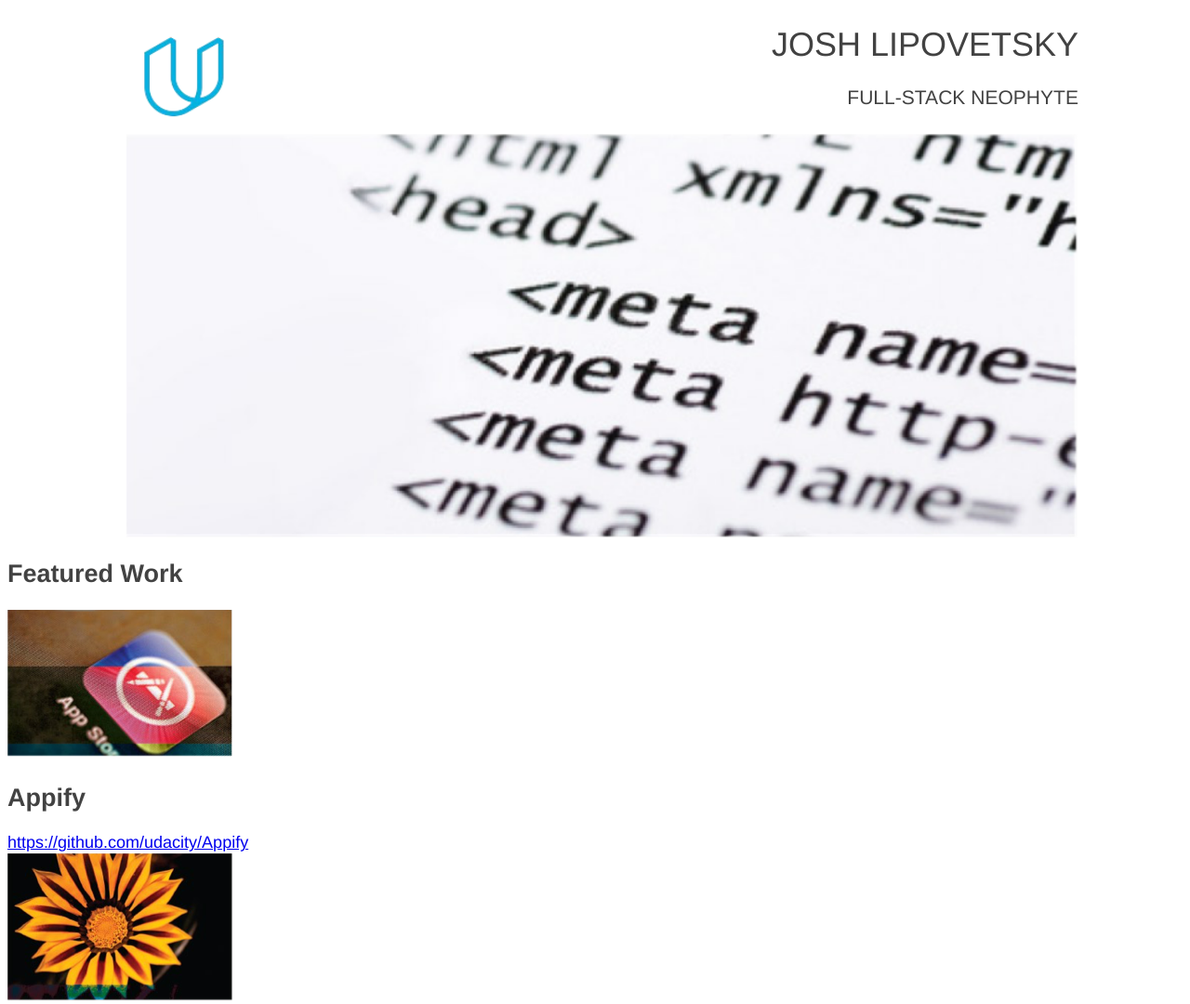
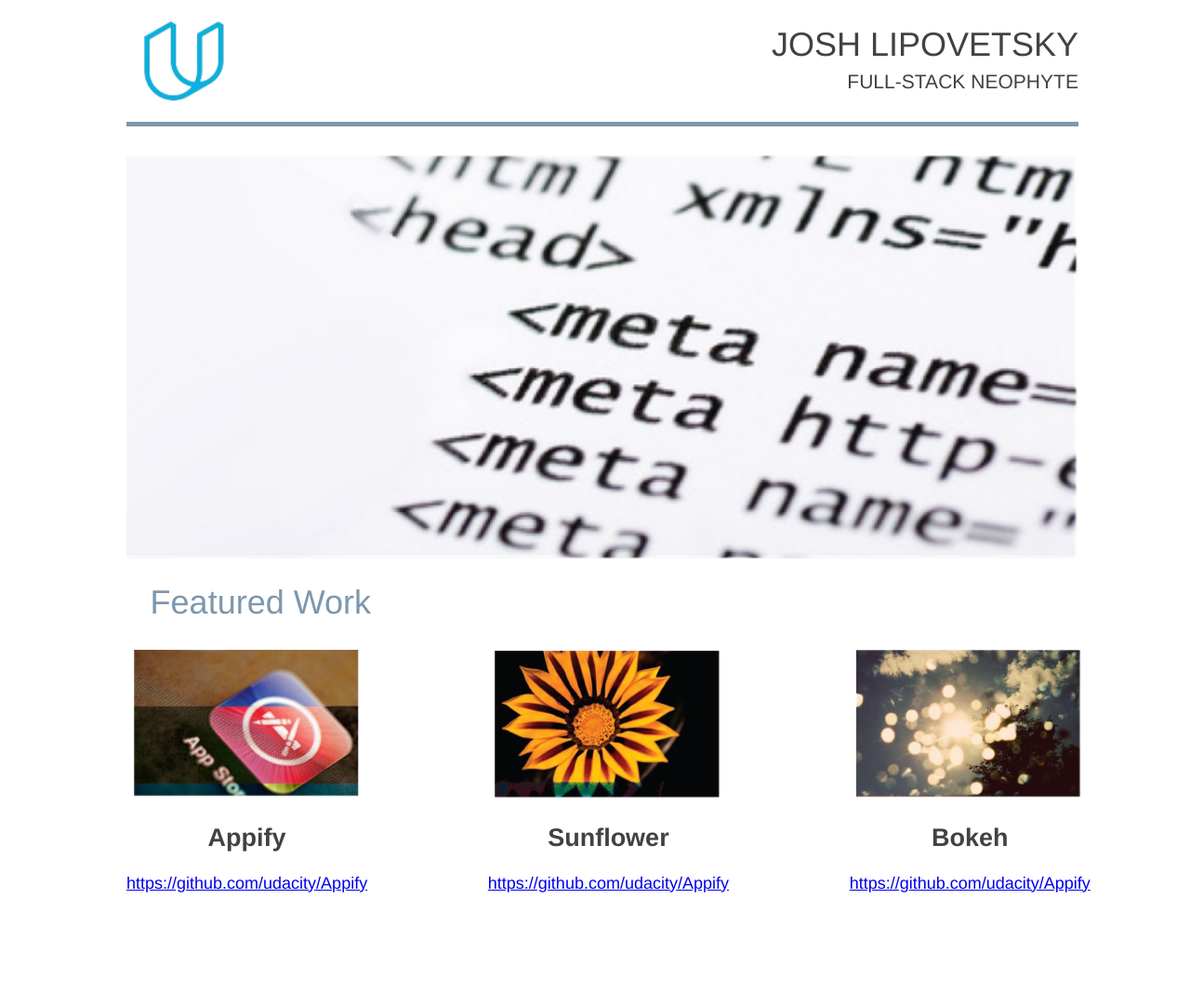
Before and after one commit to lipovetsky/FSND-Portfolio, a plain HTML site: page index.html in a window 1280 px wide. Shown: the part 5-1085 px from the top of the page at 93% size. After the commit the page ends 974 px from the top, so only its background shows below. Drawn offline with Linux system fonts and the light colour scheme.

Commit message:
Add styling to Featured Work Boxes

```diff
--- a/index.html
+++ b/index.html
@@ -11,14 +11,14 @@
       <img class="headerlogo" src="logo.png" alt="Page Logo">
       <div class="headertext">
         <h1>JOSH LIPOVETSKY</h1>
-        <h3>FULL-STACK NEOPHYTE</h3>
+        <h3 class="subtitle">FULL-STACK NEOPHYTE</h3>
       </div>
     </header>
 
     <img class="mainimage" src ="mainimage.png" alt="Main Image">
 
+    <h1 class ="featuredworktext">Featured Work</h1>
     <section class="featuredwork">
-      <h2>Featured Work</h2>
       <section class="project1">
         <img class="projectimage" src="projectimage1.png" alt="Project Image 1">
         <h2 class="projecttitle">Appify</h2>
--- a/main.css
+++ b/main.css
@@ -27,8 +27,9 @@ header, section {
 
 header {
   width: 100%;
-  display: inline-flex;
+  display: flex;
   flex-direction: row;
+  justify-content: space-between;
 }
 
 h1 {
@@ -42,17 +43,22 @@ h3 {
 .headerlogo {
   width: 123px;
   height: 101px;
+  margin-left: 10%;
   align-self: flex-end;
-  margin-left: 10%;
-
+  padding-bottom: 10px;
+  border-bottom: 5px solid #7d97ad;
 }
 
 .headertext {
-  height: 100%;
-  margin: auto;
+  width: 100%;
   text-align: right;
   margin-right: 10%;
+  padding-bottom: 10px;
+  border-bottom: 5px solid #7d97ad;
+}
 
+.subtitle {
+  margin-top: -17px;
 }
 
 .mainimage {
@@ -60,5 +66,24 @@ h3 {
   max-width: 100%;
   margin-left: 10%;
   margin-right: 10%;
+  margin-top: 30px;;
   vertical-align: top;
 }
+
+.featuredwork {
+  display: flex;
+  flex-flow: row wrap;
+  margin-left: 10%;
+  margin-right: 10%;
+  margin-top: 30px;
+  width: 81%;
+  max-width: 100%;
+  text-align: center;
+  justify-content: space-between;
+}
+
+.featuredworktext {
+  margin-left: 12%;
+  text-align:left;
+  color: #7d97ad;
+}
```
